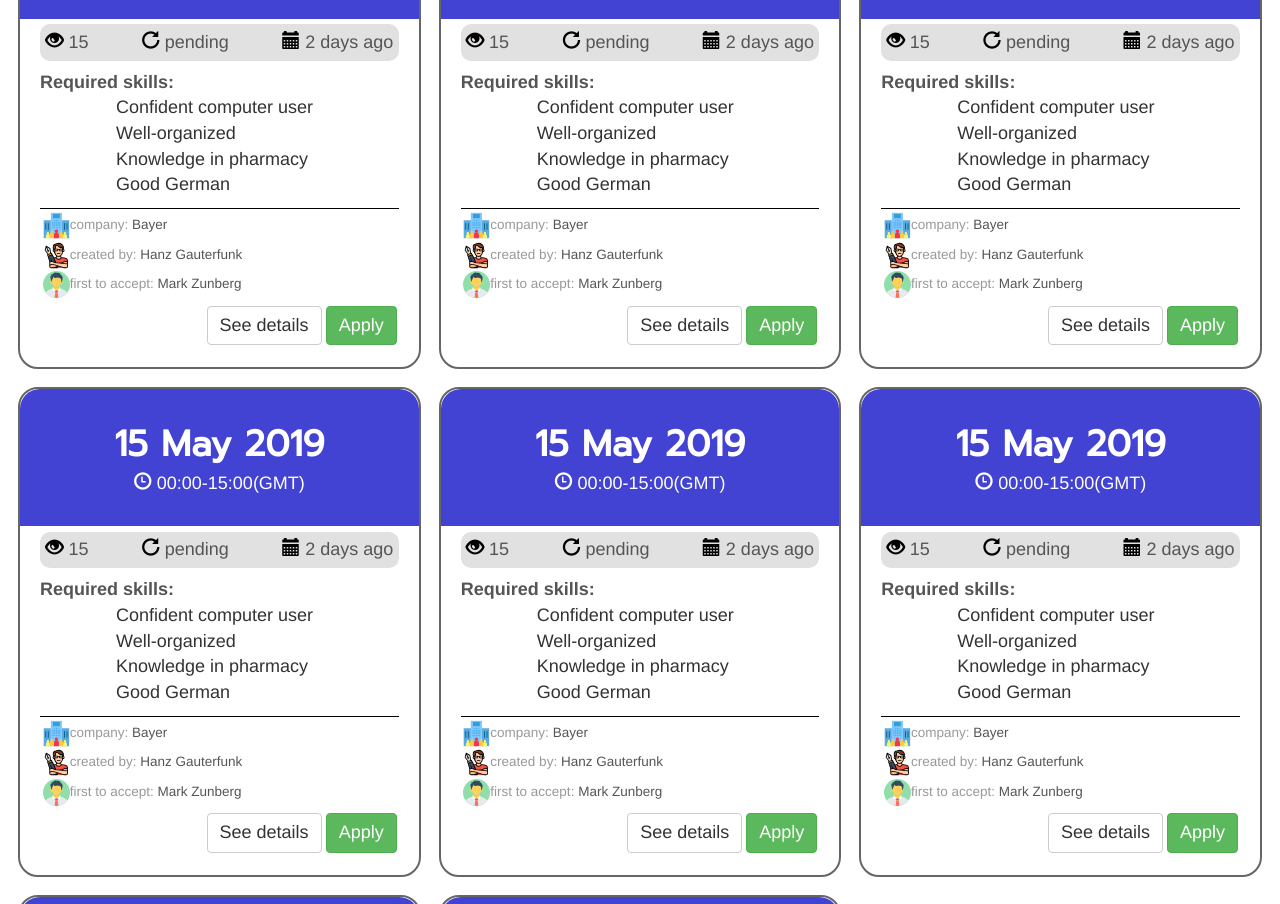
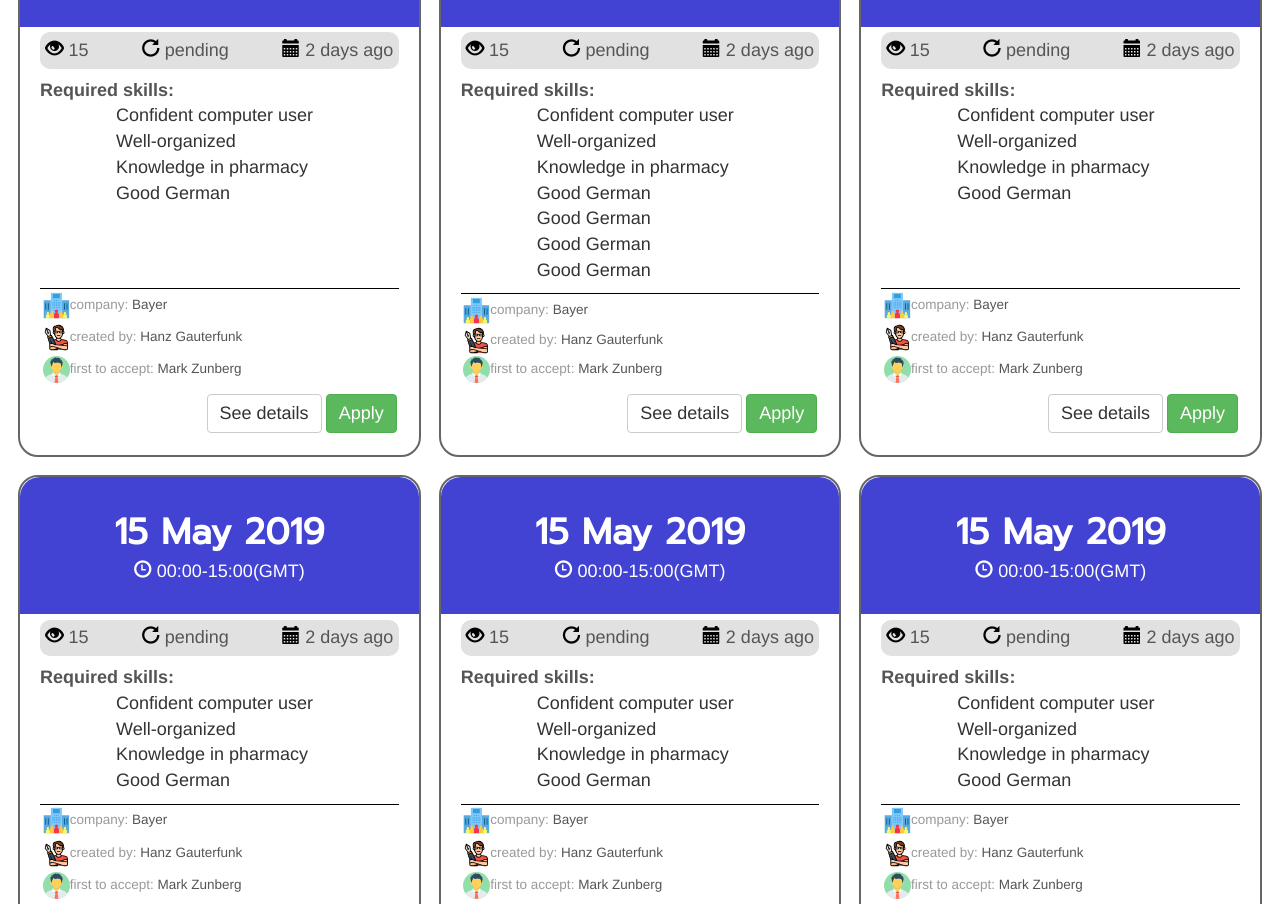
Before and after one commit to nazartaras/UI-UX-bsa, a plain HTML site: page index.html in a window 1280 px wide. Shown: the part 646-1550 px from the top of the page. Drawn offline with nearby package versions, Linux system fonts and the light colour scheme.

Commit message:
fix alignment

```diff
--- a/assets/css/card.css
+++ b/assets/css/card.css
@@ -28,6 +28,9 @@ ul li:before {
 .card-item{
     border: 2px solid #666;
     border-radius: 20px;
+    display: flex;
+    flex-direction: column;
+
 }
 .card-header{
     align-text: center;
@@ -59,6 +62,10 @@ ul li:before {
 }
 .card-info{
     padding: 0px 20px 20px 20px;
+    display: flex;
+    flex-direction: column;
+    justify-content: space-between;
+    flex-grow: 1;
 }
 .author{
     margin: 0.2em;
@@ -95,6 +102,7 @@ ul li:before {
 .requirements-info{
     border-bottom: 1px solid black;
     margin-top: .5em;
+    flex-grow: 1;
 }
 i{
     margin-right: 5px;
@@ -112,8 +120,8 @@ i{
 }
 .buttons-wrp{
     display: flex;
+    margin-top: .3em;
     justify-content: flex-end;
-    margin-top: .3em;
 }
 .details-btn, .apply-btn{
     margin: 2px;
--- a/index.html
+++ b/index.html
@@ -146,11 +146,16 @@
                     <li class="skill-list-item">Well-organized</li>
                     <li class="skill-list-item">Knowledge in pharmacy</li>
                     <li class="skill-list-item">Good German</li>
+                    <li class="skill-list-item">Good German</li>
+                    <li class="skill-list-item">Good German</li>
+                    <li class="skill-list-item">Good German</li>
                 </ul>
             </div>
+            <div class="secondary-info">
             <div class="organization-name"><img src="assets/images/company.svg" class="company-icon"/><span class="helpers">company:</span> Bayer</div>
             <div class="author"><img src="assets/images/author.svg" class="author-icon"/><span class="helpers">created by:</span> Hanz Gauterfunk</div>
             <div class="first-to-accept"><img src="assets/images/user.svg" class="user-icon"/><span class="helpers">first to accept:</span> Mark Zunberg</div>
+            </div>
             <div class="buttons-wrp">
                 <button class="btn btn-default details-btn">See details</button>
                 <button class="btn btn-success apply-btn">Apply</button>
```
